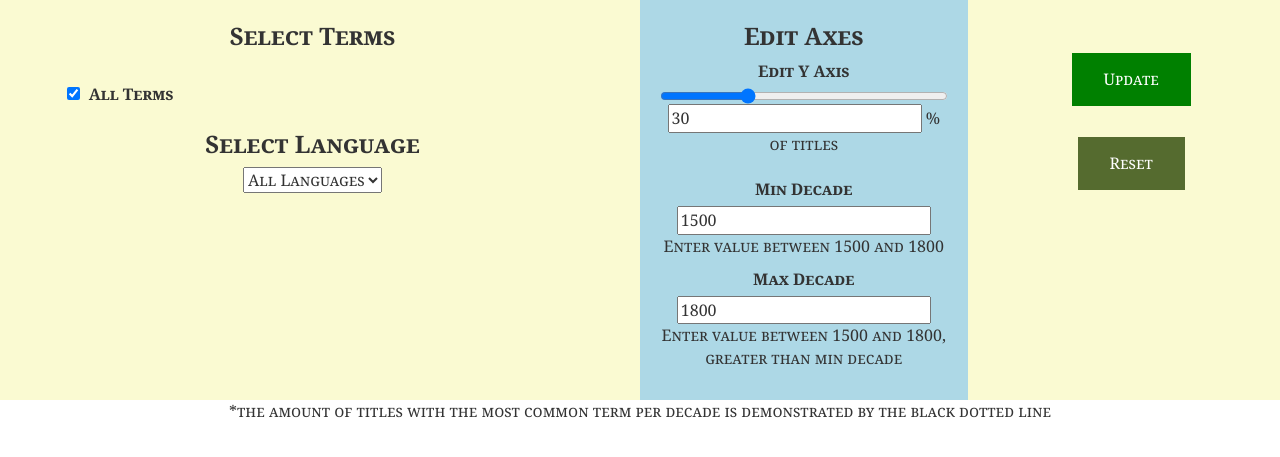
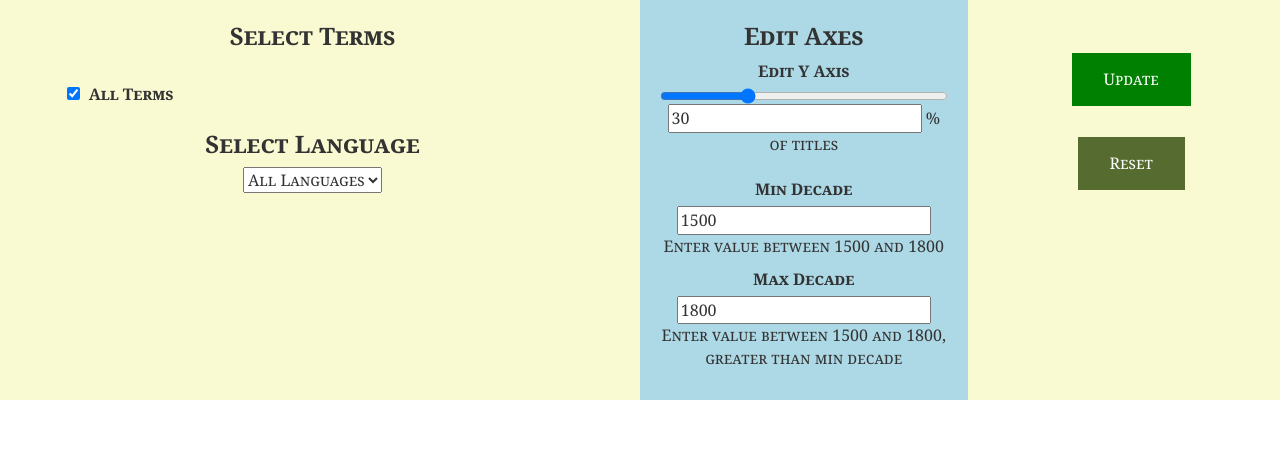
Before and after one commit to Whole-Earth-Catalog/TermSearchResults, a plain HTML site: page index.html in a window 1280 px wide. Shown: the part 109-566 px from the top of the page. Drawn offline with nearby package versions, Linux system fonts and the light colour scheme; no server answers.

Commit message:
Update index.html

```diff
--- a/index.html
+++ b/index.html
@@ -68,7 +68,6 @@
             <br /><br />
         </div>
     </div>
-    <p>*the amount of titles with the most common term per decade is demonstrated by the black dotted line</p>
     <svg id="chart"></svg>
 
     <script src="https://d3js.org/d3.v5.js"></script>
```
